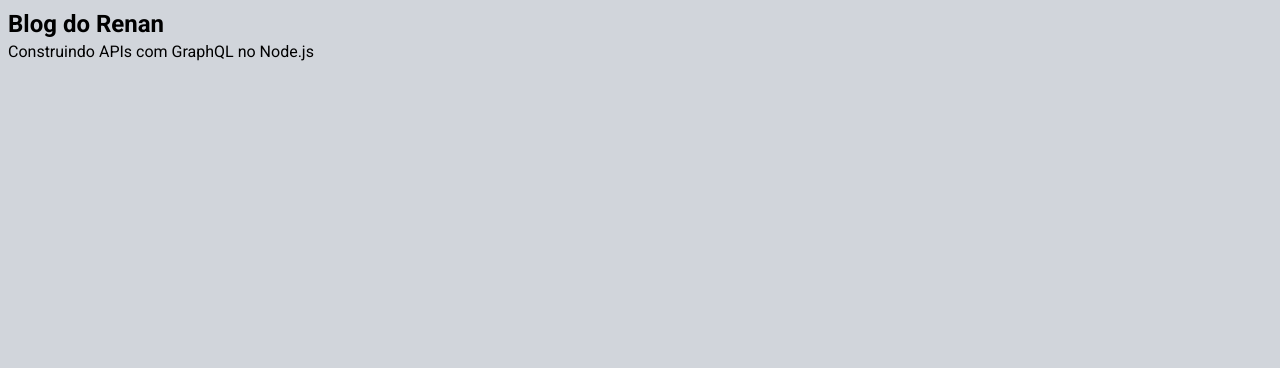
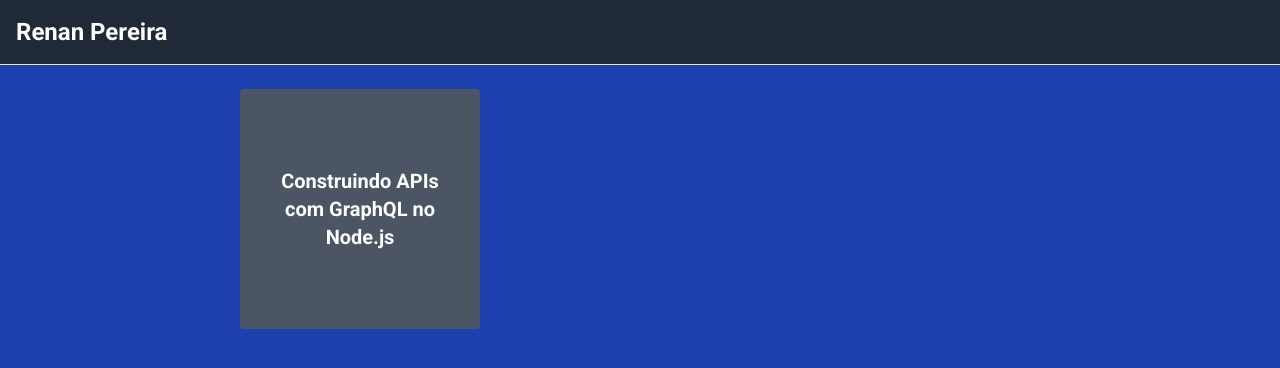
Before and after one commit to r3nanp/r3nanp-blog, a Next.js app: page / in a window 1280 px wide. Shown: the top 368 px of the page. Built offline with nearby package versions, Linux system fonts and the light colour scheme.

Commit message:
style: add styles and components

```diff
--- a/src/pages/index.tsx
+++ b/src/pages/index.tsx
@@ -2,6 +2,10 @@ import { GetStaticProps } from 'next'
 import { getAllPosts } from './api/post'
 import Link from 'next/link'
 import Head from 'next/head'
+
+import { motion } from 'framer-motion'
+import { Header } from 'components/Header'
+import { Container } from 'components/Container'
 
 interface HomeProps {
   posts: Array<{
@@ -12,20 +16,32 @@ interface HomeProps {
 
 export default function Home(props: HomeProps) {
   return (
-    <main className="bg-gray-300 h-screen w-full py-2 px-2">
+    <main className="bg-blue-800 h-screen w-full">
       <Head>
         <title>Bem vindo!</title>
       </Head>
-      <h1 className="font-bold text-2xl">Blog do Renan</h1>
-      <ul className="flex flex-col">
+
+      <Header />
+      <Container>
+        <ul className="py-2 grid grid-cols-1 grid-rows-4 gap-y-4 sm:px-6 md:px-8 md:grid-cols-3 md:grid-rows-1 gap-x-2">
           {props.posts.map((post, index) => (
-          <li key={index}>
+            <li key={index} className="flex justify-center md:justify-start items-center w-min">
               <Link href={post.slug}>
-              <a className="">{post.title}</a>
+                <a>
+                  <motion.div
+                    whileHover={{ scale: 1.1 }}
+                    className="flex justify-center items-center m-4 py-4 px-8 bg-gray-600 rounded w-60 h-60"
+                  >
+                    <strong className="text-white text-center text-xl">
+                      {post.title}
+                    </strong>
+                  </motion.div>
+                </a>
               </Link>
             </li>
           ))}
         </ul>
+      </Container>
     </main>
   )
 }
```
Lines whose indentation alone changed are shown as unchanged.
